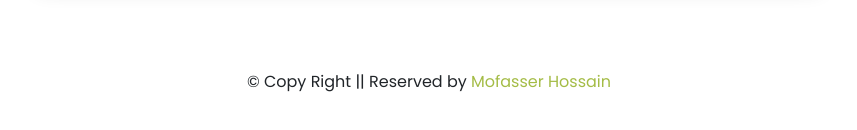
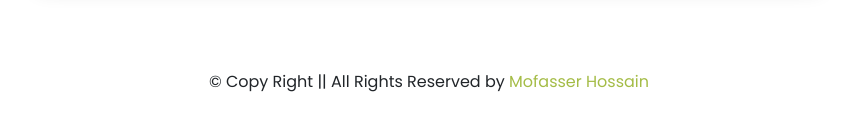
Before and after one commit to MofasserHossain/EcommerceWebProject, a plain HTML site: page index.html in a window 1280 px wide. Shown: the part 3694-3824 px from the top of the page, without its empty margins (211-1068 px from the left). Drawn offline with nearby package versions, Linux system fonts and the light colour scheme.

Commit message:
file modify

```diff
--- a/index.html
+++ b/index.html
@@ -329,7 +329,7 @@
   </section>
 
   <footer>
-    <p>&copy Copy Right || Reserved by <a href="#">Mofasser Hossain</a> </p>
+    <p>&copy Copy Right || All Rights Reserved by <a href="#">Mofasser Hossain</a> </p>
   </footer>
 
   <!-- /js -->
```
